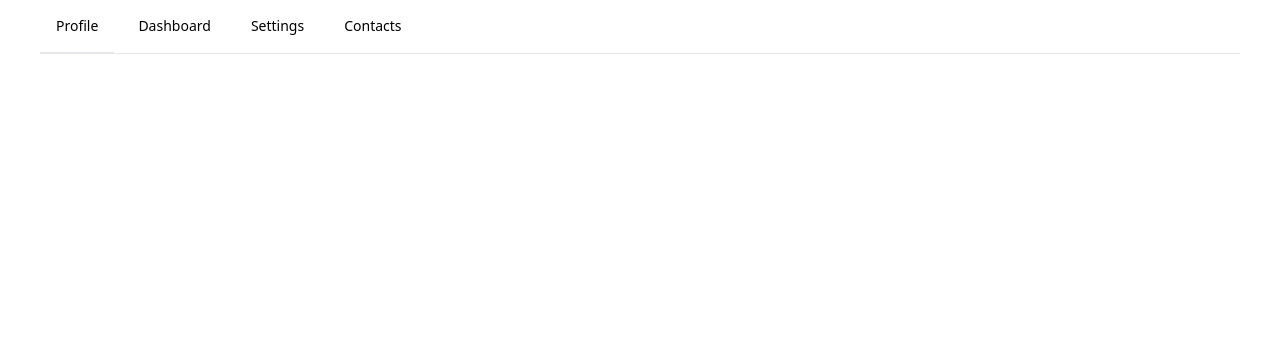
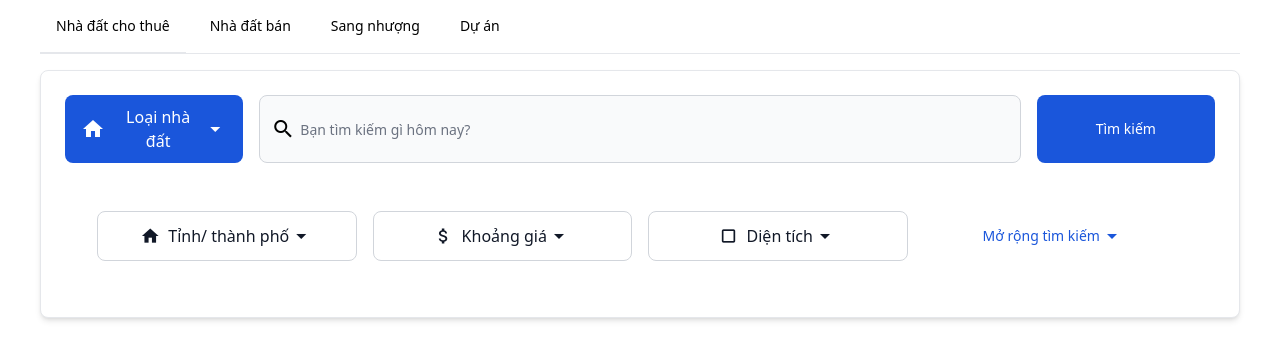
Before and after one commit to dung-td/realestatewebsite, a Next.js app: page / in a window 1280 px wide. Shown: the top 360 px of the page. Built offline with nearby package versions, Linux system fonts and the light colour scheme.

Commit message:
Add SearchBar and Flowbite

```diff
--- a/components/SearchBar.tsx
+++ b/components/SearchBar.tsx
@@ -1,41 +1,15 @@
 import { NextPage } from "next"
+import Script from "next/script"
+import Head from "next/head"
+
+import { useState } from "react"
 
 const SearchBar: NextPage = () => {
-  // const tabElements = [
-  //   {
-  //     id: "profile",
-  //     triggerEl: document.querySelector("#profile-tab-example"),
-  //     targetEl: document.querySelector("#profile-example"),
-  //   },
-  //   {
-  //     id: "dashboard",
-  //     triggerEl: document.querySelector("#dashboard-tab-example"),
-  //     targetEl: document.querySelector("#dashboard-example"),
-  //   },
-  //   {
-  //     id: "settings",
-  //     triggerEl: document.querySelector("#settings-tab-example"),
-  //     targetEl: document.querySelector("#settings-example"),
-  //   },
-  //   {
-  //     id: "contacts",
-  //     triggerEl: document.querySelector("#contacts-tab-example"),
-  //     targetEl: document.querySelector("#contacts-example"),
-  //   },
-  // ]
+  const [SearchExpand, setSearchExpand] = useState(false)
 
-  // const options = {
-  //   defaultTabId: "settings",
-  //   activeClasses:
-  //     "text-blue-600 hover:text-blue-600 dark:text-blue-500 dark:hover:text-blue-400 border-blue-600 dark:border-blue-500",
-  //   inactiveClasses:
-  //     "text-gray-500 hover:text-gray-600 dark:text-gray-400 border-gray-100 hover:border-gray-300 dark:border-gray-700 dark:hover:text-gray-300",
-  //   onShow: () => {
-  //     console.log("tab is shown")
-  //   },
-  // }
-
-
+  const expandSearch = () => {
+    setSearchExpand(!SearchExpand)
+  }
 
   return (
     <div className="grid">
@@ -56,7 +30,7 @@ const SearchBar: NextPage = () => {
               aria-controls="profile"
               aria-selected="false"
             >
-              Profile
+              Nhà đất cho thuê
             </button>
           </li>
           <li className="mr-2" role="presentation">
@@ -69,7 +43,7 @@ const SearchBar: NextPage = () => {
               aria-controls="dashboard"
               aria-selected="false"
             >
-              Dashboard
+              Nhà đất bán
             </button>
           </li>
           <li className="mr-2" role="presentation">
@@ -82,7 +56,7 @@ const SearchBar: NextPage = () => {
               aria-controls="settings"
               aria-selected="false"
             >
-              Settings
+              Sang nhượng
             </button>
           </li>
           <li role="presentation">
@@ -95,76 +69,120 @@ const SearchBar: NextPage = () => {
               aria-controls="contacts"
               aria-selected="false"
             >
-              Contacts
+              Dự án
             </button>
           </li>
         </ul>
       </div>
 
       <div id="myTabContent">
+        {/* Profile */}
         <div
-          className="hidden p-4 bg-gray-50 rounded-lg dark:bg-gray-800"
+          className="p-6 bg-white rounded-lg border border-gray-200 shadow-md dark:bg-gray-800 dark:border-gray-700"
           id="profile"
           role="tabpanel"
           aria-labelledby="profile-tab"
         >
-          <p className="text-sm text-gray-500 dark:text-gray-400">
-            This is some placeholder content the{" "}
-            <strong className="font-medium text-gray-800 dark:text-white">
-              Profile tabs associated content
-            </strong>
-            . Clicking another tab will toggle the visibility of this one for
-            the next. The tab JavaScript swaps classes to control the content
-            visibility and styling.
-          </p>
+          <div className="grid grid-cols-12 gap-4">
+            <div className="col-span-7 order-2 sm:col-span-3 sm:order-1 lg:col-span-2">
+              <button
+                id="dropdownTypeSearch"
+                data-dropdown-toggle="dropdown"
+                className="text-white w-full h-full bg-blue-700 hover:bg-blue-800 focus:ring-4 focus:outline-none focus:ring-blue-300 font-medium rounded-lg text-sm px-4 py-2.5 text-center inline-flex items-center dark:bg-blue-600 dark:hover:bg-blue-700 dark:focus:ring-blue-800"
+                type="button"
+              >
+                <span className="material-icons mr-2">home</span>
+                <p className="text-xs md:text-sm xl:text-base">Loại nhà đất</p>
+                <span className="material-icons">arrow_drop_down</span>
+              </button>
             </div>
+            <div className="relative col-span-12 order-1 sm:col-span-9 lg:col-span-8 ">
+              <div className="absolute inset-y-0 left-0 flex items-center pl-3 pointer-events-none">
+                <span className="material-icons">search</span>
+              </div>
+              <input
+                type="text"
+                id="table-search"
+                className="bg-gray-50 border border-gray-300 text-gray-900 text-sm rounded-lg focus:ring-blue-500 focus:border-blue-500 block h-full w-full pl-10 p-2.5  dark:bg-gray-700 dark:border-gray-600 dark:placeholder-gray-400 dark:text-white dark:focus:ring-blue-500 dark:focus:border-blue-500"
+                placeholder="Bạn tìm kiếm gì hôm nay?"
+              />
+            </div>
+            <div className="col-span-5 order-3 lg:col-span-2 sm:col-span-12">
+              <button
+                type="button"
+                className="text-white h-full w-full bg-blue-700 hover:bg-blue-800 focus:ring-4 focus:ring-blue-300 font-medium rounded-lg text-sm px-5 py-2.5 mr-2 mb-2 dark:bg-blue-600 dark:hover:bg-blue-700 focus:outline-none dark:focus:ring-blue-800"
+              >
+                Tìm kiếm
+              </button>
+            </div>
+          </div>
+
+          <div className="grid grid-cols-12 gap-4 mt-4 sm:p-8">
+            {[
+              ["home", "Tỉnh/ thành phố"],
+              ["attach_money", "Khoảng giá"],
+              ["crop_square", "Diện tích"],
+            ].map(([icon, title]) => (
               <div
-          className="hidden p-4 bg-gray-50 rounded-lg dark:bg-gray-800"
-          id="dashboard"
-          role="tabpanel"
-          aria-labelledby="dashboard-tab"
+                key={title}
+                className="col-span-12 sm:col-span-6 md:col-span-4 lg:col-span-3"
               >
-          <p className="text-sm text-gray-500 dark:text-gray-400">
-            This is some placeholder content the{" "}
-            <strong className="font-medium text-gray-800 dark:text-white">
-              Dashboard tabs associated content
-            </strong>
-            . Clicking another tab will toggle the visibility of this one for
-            the next. The tab JavaScript swaps classes to control the content
-            visibility and styling.
-          </p>
+                <button
+                  id="dropdownTypeSearch"
+                  data-dropdown-toggle="dropdown"
+                  className="justify-center w-full inline-flex items-center text-gray-900 bg-white border border-gray-300 focus:outline-none hover:bg-gray-100 focus:ring-4 focus:ring-gray-200 font-medium rounded-lg text-sm px-5 py-2.5 dark:bg-gray-800 dark:text-white dark:border-gray-600 dark:hover:bg-gray-700 dark:hover:border-gray-600 dark:focus:ring-gray-700"
+                  type="button"
+                >
+                  <span className="material-icons mr-2 text-sm sm:text-base md:text-xl">
+                    {icon}
+                  </span>
+                  <p className="text-xs sm:text-sm md:text-base">{title}</p>
+                  <span className="material-icons">arrow_drop_down</span>
+                </button>
               </div>
+            ))}
+
+            <div className="inline-flex justify-center items-center col-span-12 sm:col-span-6 md:col-span-4 lg:col-span-3">
+              <button
+                id="dropdownTypeSearch"
+                className="justify-center text-blue-700 text-base font-medium w-full inline-flex items-center bg-white focus:outline-none hover:bg-gray-100 focus:ring-4 focus:ring-gray-200 rounded-lg text-sm px-5 py-2.5 dark:bg-gray-800 dark:text-white dark:border-gray-600 dark:hover:bg-gray-700 dark:hover:border-gray-600 dark:focus:ring-gray-700"
+                type="button"
+                onClick={expandSearch}
+              >
+                <p>Mở rộng tìm kiếm</p>
+                <span className="material-icons">arrow_drop_down</span>
+              </button>
+            </div>
+          </div>
+
+          {SearchExpand ? (
+            <div className=" grid grid-cols-12 gap-4 mt-4 sm:p-8">
+              {[
+                "Quận/ huyện/ thành phố",
+                "Phường/ xã/ thị trấn",
+                "Đường/ phố",
+                "Dự án",
+                "Số phòng ngủ",
+                "Hướng nhà",
+                "Đường rộng",
+                "Mặt tiền",
+              ].map((title) => (
                 <div
-          className="hidden p-4 bg-gray-50 rounded-lg dark:bg-gray-800"
-          id="settings"
-          role="tabpanel"
-          aria-labelledby="settings-tab"
+                  key={title}
+                  className="col-span-12 sm:col-span-6 md:col-span-4 lg:col-span-3"
                 >
-          <p className="text-sm text-gray-500 dark:text-gray-400">
-            This is some placeholder content the{" "}
-            <strong className="font-medium text-gray-800 dark:text-white">
-              Settings tabs associated content
-            </strong>
-            . Clicking another tab will toggle the visibility of this one for
-            the next. The tab JavaScript swaps classes to control the content
-            visibility and styling.
-          </p>
+                  <button
+                    id="dropdownTypeSearch"
+                    className="justify-center w-full inline-flex items-center text-gray-900 bg-white border border-gray-300 focus:outline-none hover:bg-gray-100 focus:ring-4 focus:ring-gray-200 font-medium rounded-lg text-sm px-5 py-2.5 dark:bg-gray-800 dark:text-white dark:border-gray-600 dark:hover:bg-gray-700 dark:hover:border-gray-600 dark:focus:ring-gray-700"
+                    type="button"
+                  >
+                    <p className="text-xs sm:text-sm md:text-base">{title}</p>
+                    <span className="material-icons">arrow_drop_down</span>
+                  </button>
                 </div>
-        <div
-          className="hidden p-4 bg-gray-50 rounded-lg dark:bg-gray-800"
-          id="contacts"
-          role="tabpanel"
-          aria-labelledby="contacts-tab"
-        >
-          <p className="text-sm text-gray-500 dark:text-gray-400">
-            This is some placeholder content the{" "}
-            <strong className="font-medium text-gray-800 dark:text-white">
-              Contacts tabs associated content
-            </strong>
-            . Clicking another tab will toggle the visibility of this one for
-            the next. The tab JavaScript swaps classes to control the content
-            visibility and styling.
-          </p>
+              ))}
+            </div>
+          ) : null}
         </div>
       </div>
     </div>
--- a/package.json
+++ b/package.json
@@ -10,6 +10,7 @@
     "watch": "sass --watch styles/sass:public/css"
   },
   "dependencies": {
+    "flowbite": "^1.4.1",
     "next": "12.1.0",
     "react": "17.0.2",
     "react-dom": "17.0.2"
--- a/pages/_document.js
+++ b/pages/_document.js
@@ -1,12 +1,12 @@
 // pages/_document.js
 
 import Document, { Html, Head, Main, NextScript } from "next/document"
-
 class MyDocument extends Document {
   render() {
     return (
       <Html>
         <Head>
+          {/* Font and Icons */}
           <link
             href="https://fonts.googleapis.com/icon?family=Material+Icons"
             rel="stylesheet"
--- a/tailwind.config.js
+++ b/tailwind.config.js
@@ -2,9 +2,10 @@ module.exports = {
   content: [
     "./pages/**/*.{js,ts,jsx,tsx}",
     "./components/**/*.{js,ts,jsx,tsx}",
+    "./node_modules/flowbite/**/*.js",
   ],
   theme: {
     extend: {},
   },
-  plugins: [],
+  plugins: [require("flowbite/plugin")],
 }
```
Also changed, not shown: pages/index.tsx (+0 -7 lines), 2 other files (tests, documents, lock files or other folders). Lines whose indentation alone changed are shown as unchanged.
